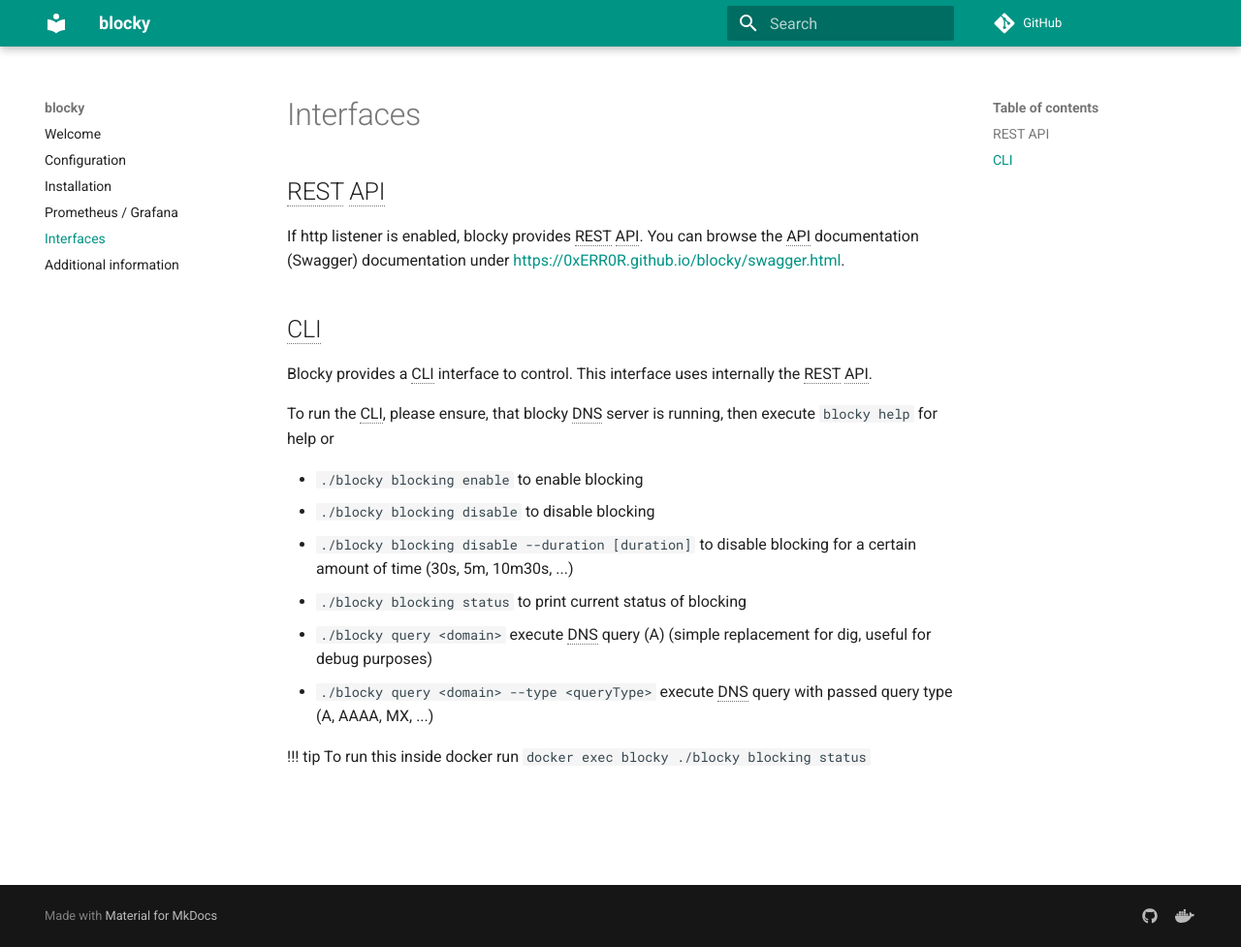
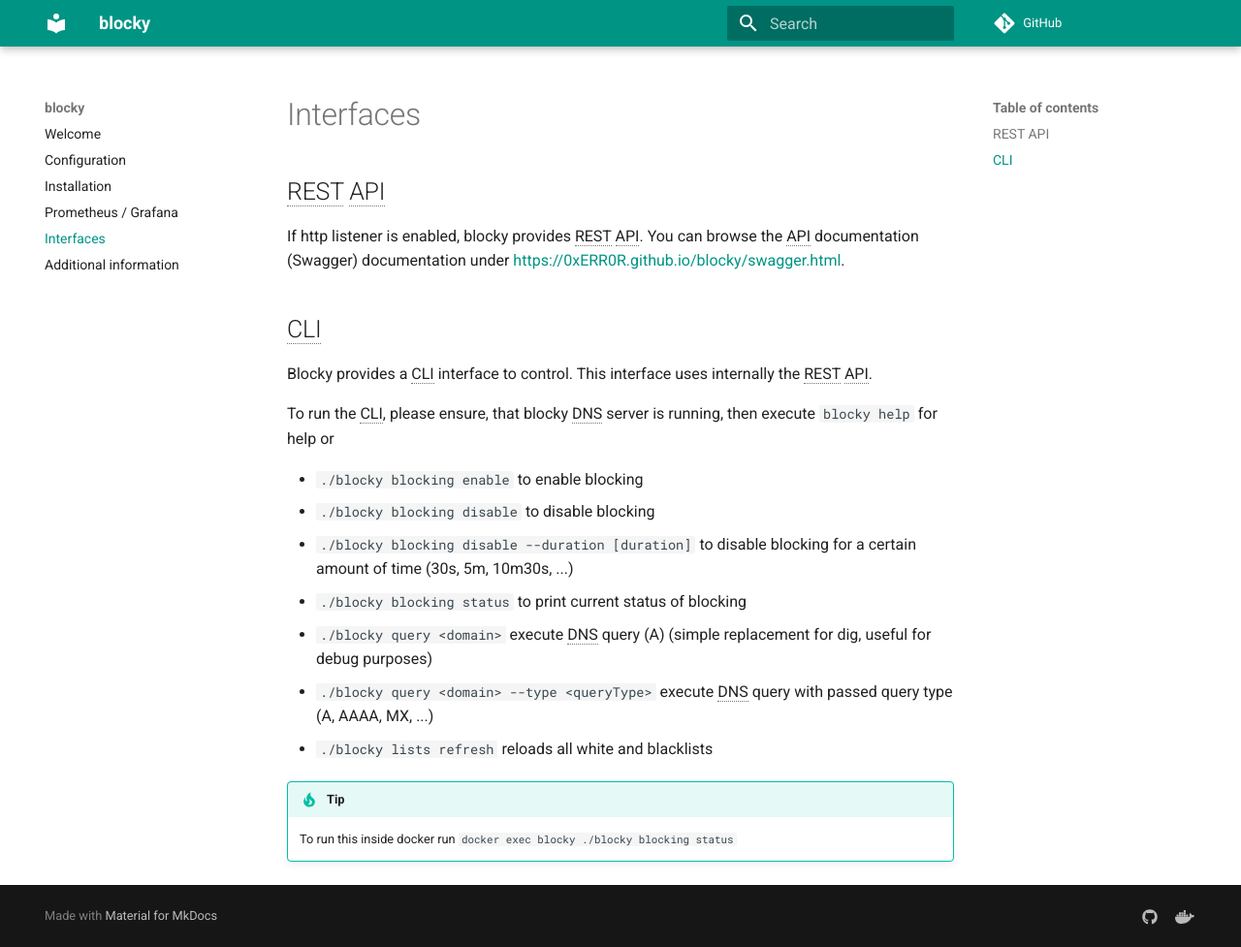
Before and after one commit to 0xERR0R/blocky, an MkDocs documentation site: the page built from docs/interfaces.md, in a window 1280 px wide and 977 px high. Shown: the whole window at 97% size. Built offline with MkDocs 1.6.1 and Material for MkDocs 9.7.7, drawn with Linux system fonts in a browser that asks for light colours; comment, search, counter and statistics services are not loaded.

Commit message:
Update interfaces.md

```diff
--- a/docs/interfaces.md
+++ b/docs/interfaces.md
@@ -18,7 +18,10 @@
 - `./blocky blocking status` to print current status of blocking
 - `./blocky query <domain>` execute DNS query (A) (simple replacement for dig, useful for debug purposes)
 - `./blocky query <domain> --type <queryType>` execute DNS query with passed query type (A, AAAA, MX, ...)
+- `./blocky lists refresh` reloads all white and blacklists
 
-!!! tip To run this inside docker run `docker exec blocky ./blocky blocking status`
+!!! tip
+
+    To run this inside docker run `docker exec blocky ./blocky blocking status`
 
 --8<-- "docs/includes/abbreviations.md"
```
